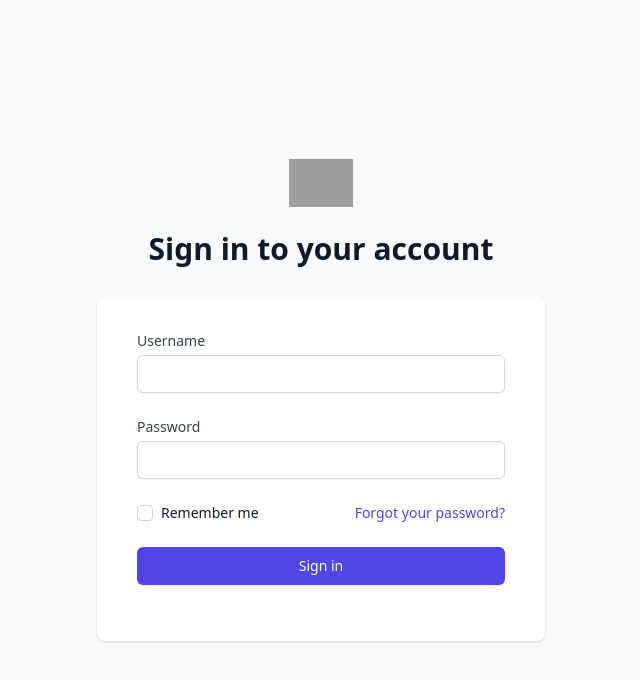
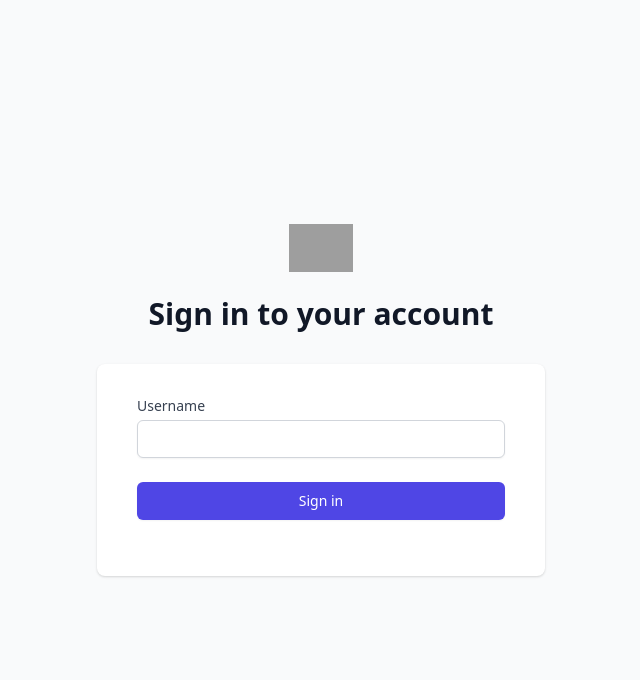
Before and after one commit to neero0x01/social-media, a React (Create React App) app: page / in a window 1280 px wide. Shown: the top 680 px of the page, without its empty margins (319-959 px from the left). Built offline with nearby package versions, Linux system fonts and the light colour scheme; grey boxes are pictures that could not be loaded; a web font is replaced by a local one; what @tailwindcss/typography would draw is missing.

Commit message:
remove password and remember me UI elements

```diff
--- a/src/components/Login.jsx
+++ b/src/components/Login.jsx
@@ -34,42 +34,6 @@ export default function Login({ setUser }) {
             </div>
 
             <div>
-              <label htmlFor="password" className="block text-sm font-medium text-gray-700">
-                Password
-              </label>
-              <div className="mt-1">
-                <input
-                  id="password"
-                  name="password"
-                  type="password"
-                  autoComplete="current-password"
-                  required
-                  className="appearance-none block w-full px-3 py-2 border border-gray-300 rounded-md shadow-sm placeholder-gray-400 focus:outline-none focus:ring-indigo-500 focus:border-indigo-500 sm:text-sm"
-                />
-              </div>
-            </div>
-
-            <div className="flex items-center justify-between">
-              <div className="flex items-center">
-                <input
-                  id="remember-me"
-                  name="remember-me"
-                  type="checkbox"
-                  className="h-4 w-4 text-indigo-600 focus:ring-indigo-500 border-gray-300 rounded"
-                />
-                <label htmlFor="remember-me" className="ml-2 block text-sm text-gray-900">
-                  Remember me
-                </label>
-              </div>
-
-              <div className="text-sm">
-                <a href="#" className="font-medium text-indigo-600 hover:text-indigo-500">
-                  Forgot your password?
-                </a>
-              </div>
-            </div>
-
-            <div>
               <button
                 onClick={() => setUser(username)}
                 type="submit"
```
